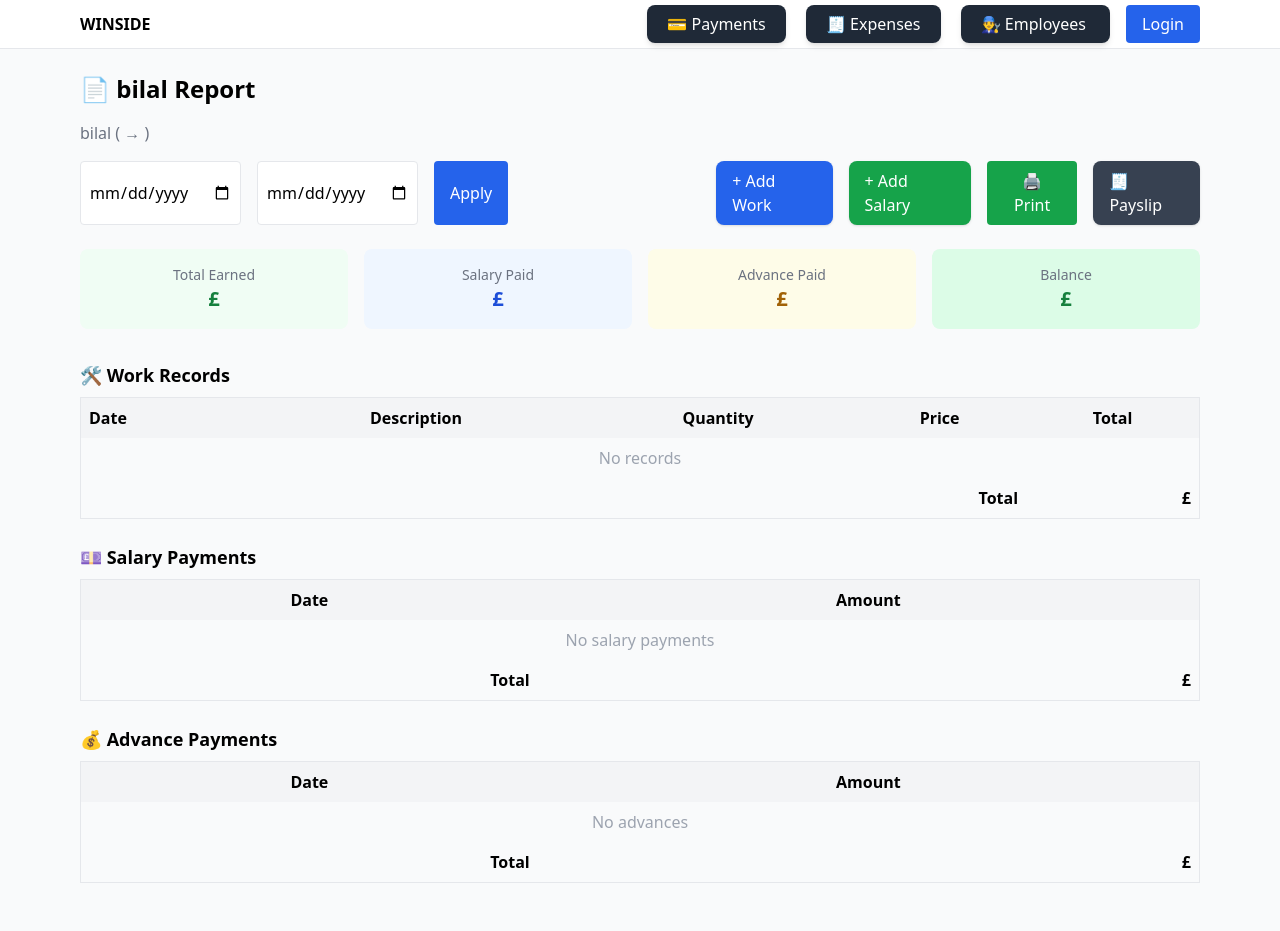
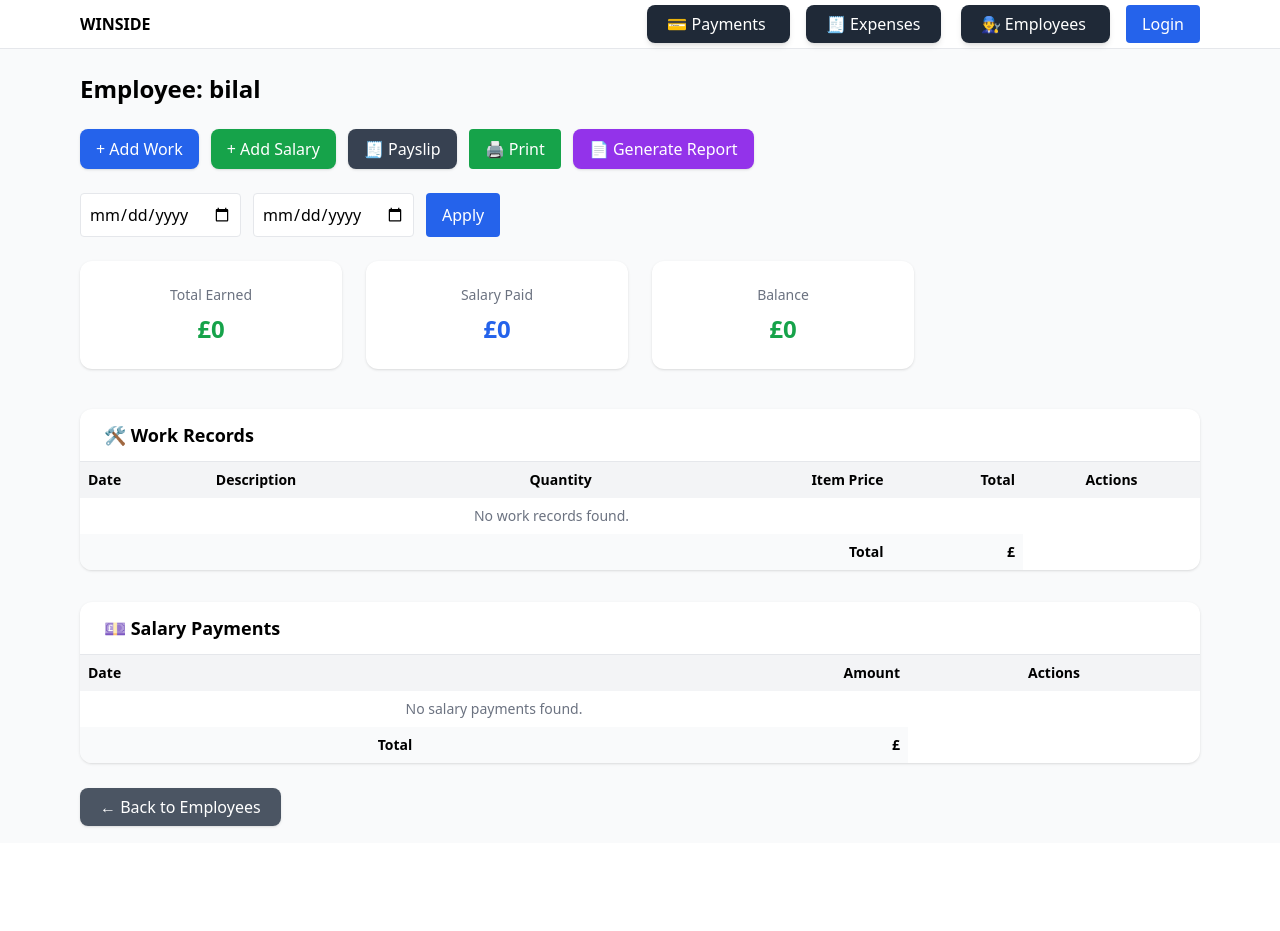
Before and after one commit to Sayyed-MA-shah/Expences-tracking, a Django app: page /employees/60/ in a window 1280 px wide. After the commit the page ends 828 px from the top, so only its background shows below. Run offline with Django 5.2, Linux system fonts and the light colour scheme; data comes from the database, SQL or seed files in the repository; both versions use the stored data as it was after the commit; some libraries are stand-ins or nearby versions.

Commit message:
new functionality of add multiple works, also fix the calculation bug in employee report

```diff
--- a/employees/templates/employees/employee_detail.html
+++ b/employees/templates/employees/employee_detail.html
@@ -1,74 +1,79 @@
-{% extends "base.html" %}
-{% block title %}Employee Report - {{ employee.name }}{% endblock %}
+{% extends 'base.html' %}
+{% block title %}Employee Detail - {{ employee.name }}{% endblock %}
 
 {% block content %}
-<!-- <div class="max-w-5xl mx-auto bg-white p-6 rounded-xl shadow">
-  <div class="mb-6 flex gap-3">
+<h1 class="text-2xl font-bold mb-6">Employee: {{ employee.name }}</h1>
+
+<!-- ====== Top Buttons ====== -->
+<div class="mb-6 flex flex-wrap gap-3">
   <a href="{% url 'employees:add_work' employee.id %}" class="px-4 py-2 bg-blue-600 text-white rounded-lg shadow hover:bg-blue-700">+ Add Work</a>
   <a href="{% url 'employees:add_salary' employee.id %}" class="px-4 py-2 bg-green-600 text-white rounded-lg shadow hover:bg-green-700">+ Add Salary</a>
   <a href="{% url 'employees:payslip' employee.id %}" class="px-4 py-2 bg-gray-700 text-white rounded-lg shadow hover:bg-gray-800">🧾 Payslip</a>
-</div> -->
-  <h2 class="text-2xl font-bold mb-4">📄 {{ employee.name }} Report</h2>
-  <p class="text-gray-500 mb-4">{{ employee.name }} ({{ start_date }} → {{ end_date }})</p>
+    <button type="button" onclick="window.print()" class="px-4 py-2 bg-green-600 text-white rounded">🖨 Print</button>
+  <a href="{% url 'employees:report' employee.id %}" class="px-4 py-2 bg-purple-600 text-white rounded-lg shadow hover:bg-purple-700">📄 Generate Report</a>
+</div>
 
-  <!-- Filters -->
-  <form method="get" class="flex gap-4 mb-6 no-print">
+<!-- ====== Date Filter ====== -->
+<form method="get" class="flex flex-wrap gap-3 mb-6">
   <input type="date" name="start_date" value="{{ start_date }}" class="border p-2 rounded">
   <input type="date" name="end_date" value="{{ end_date }}" class="border p-2 rounded">
   <button type="submit" class="px-4 py-2 bg-blue-600 text-white rounded">Apply</button>
-    <hr><hr><hr><hr><hr><hr><hr><hr><hr><hr><hr><hr>
-    <a href="{% url 'employees:add_work' employee.id %}" class="px-4 py-2 bg-blue-600 text-white rounded-lg shadow hover:bg-blue-700">+ Add Work</a>
-  <a href="{% url 'employees:add_salary' employee.id %}" class="px-4 py-2 bg-green-600 text-white rounded-lg shadow hover:bg-green-700">+ Add Salary</a>
-  <button type="button" onclick="window.print()"
-            class="px-4 py-2 bg-green-600 text-white rounded">🖨 Print</button>
-  <a href="{% url 'employees:payslip' employee.id %}" class="px-4 py-2 bg-gray-700 text-white rounded-lg shadow hover:bg-gray-800">🧾 Payslip</a>
 </form>
 
-  <!-- Summary -->
-  <div class="grid grid-cols-1 md:grid-cols-4 gap-4 mb-8">
-    <div class="p-4 bg-green-50 rounded-lg text-center">
-      <p class="text-sm text-gray-500">Total Earned</p>
-      <p class="text-xl font-bold text-green-700">£{{ total_work }}</p>
+<!-- ====== Employee Summary ====== -->
+<!-- ====== Employee Summary ====== -->
+<div class="grid grid-cols-1 md:grid-cols-4 gap-6 mb-10">
+  <div class="bg-white shadow rounded-xl p-6 text-center">
+    <h4 class="text-gray-500 text-sm">Total Earned</h4>
+    <p class="text-2xl font-bold text-green-600 mt-2">£{{ employee.total_earned }}</p>
   </div>
-    <div class="p-4 bg-blue-50 rounded-lg text-center">
-      <p class="text-sm text-gray-500">Salary Paid</p>
-      <p class="text-xl font-bold text-blue-700">£{{ total_salary }}</p>
+  <div class="bg-white shadow rounded-xl p-6 text-center">
+    <h4 class="text-gray-500 text-sm">Salary Paid</h4>
+    <p class="text-2xl font-bold text-blue-600 mt-2">£{{ employee.total_salary_paid }}</p>
   </div>
-    <div class="p-4 bg-yellow-50 rounded-lg text-center">
-      <p class="text-sm text-gray-500">Advance Paid</p>
-      <p class="text-xl font-bold text-yellow-700">£{{ total_advances }}</p>
-    </div>
-    <div class="p-4 {% if balance < 0 %}bg-red-50{% else %}bg-green-100{% endif %} rounded-lg text-center">
-      <p class="text-sm text-gray-500">Balance</p>
-      <p class="text-xl font-bold {% if balance < 0 %}text-red-700{% else %}text-green-700{% endif %}">
-        £{{ balance }}
+  <!-- <div class="bg-white shadow rounded-xl p-6 text-center">
+    <h4 class="text-gray-500 text-sm">Advance</h4>
+    <p class="text-2xl font-bold text-yellow-600 mt-2">£{{ employee.total_advances }}</p>
+  </div> -->
+  <div class="bg-white shadow rounded-xl p-6 text-center">
+    <h4 class="text-gray-500 text-sm">Balance</h4>
+    <p class="text-2xl font-bold {% if employee.balance < 0 %}text-red-600{% else %}text-green-600{% endif %} mt-2">
+      £{{ employee.balance }}
     </p>
   </div>
 </div>
-
-  <!-- Work Records -->
-  <h3 class="text-lg font-semibold mb-2">🛠 Work Records</h3>
-  <table class="w-full border mb-6">
+<!-- ====== Work Records ====== -->
+<div class="bg-white shadow rounded-xl mb-8 overflow-x-auto">
+  <div class="border-b px-6 py-3">
+    <h2 class="text-lg font-semibold">🛠 Work Records</h2>
+  </div>
+  <table class="w-full text-sm">
     <thead class="bg-gray-100">
       <tr>
         <th class="p-2 text-left">Date</th>
-        <th class="p-2">Description</th>
-        <th class="p-2">Quantity</th>
-        <th class="p-2">Price</th>
-        <th class="p-2">Total</th>
+        <th class="p-2 text-left">Description</th>
+        <th class="p-2 text-center">Quantity</th>
+        <th class="p-2 text-right">Item Price</th>
+        <th class="p-2 text-right">Total</th>
+        <th class="p-2">Actions</th>
       </tr>
     </thead>
     <tbody>
-      {% for wr in work_records %}
+      {% for w in work_records %}
       <tr class="border-t">
-        <td class="p-2">{{ wr.date }}</td>
-        <td class="p-2">{{ wr.description }}</td>
-        <td class="p-2 text-center">{{ wr.quantity }}</td>
-        <td class="p-2 text-right">£{{ wr.item_price }}</td>
-        <td class="p-2 text-right">£{{ wr.total|floatformat:0|add:0|default_if_none:0|floatformat:2 }}</td>
+        <td class="p-2">{{ w.date }}</td>
+        <td class="p-2">{{ w.description }}</td>
+        <td class="p-2 text-center">{{ w.quantity }}</td>
+        <td class="p-2 text-right">£{{ w.item_price }}</td>
+        <td class="p-2 text-right">£{{ w.total }}</td>
+        <td class="p-2 text-center">
+        <a href="{% url 'employees:delete_work_record' employee.id w.id %}"
+           class="text-red-600 hover:underline"
+           onclick="return confirm('Delete this advance payment?')">🗑 Delete</a>
+      </td>
       </tr>
       {% empty %}
-      <tr><td colspan="5" class="p-2 text-center text-gray-400">No records</td></tr>
+      <tr><td colspan="5" class="p-2 text-center text-gray-500">No work records found.</td></tr>
       {% endfor %}
       <tr class="bg-gray-50 font-bold">
         <td colspan="4" class="p-2 text-right">Total</td>
@@ -76,21 +81,34 @@
       </tr>
     </tbody>
   </table>
+</div>
 
-  <!-- Salary Payments -->
-  <h3 class="text-lg font-semibold mb-2">💷 Salary Payments</h3>
-  <table class="w-full border mb-6">
+<!-- ====== Salary Payments ====== -->
+<div class="bg-white shadow rounded-xl mb-8 overflow-x-auto">
+  <div class="border-b px-6 py-3">
+    <h2 class="text-lg font-semibold">💷 Salary Payments</h2>
+  </div>
+  <table class="w-full text-sm">
     <thead class="bg-gray-100">
-      <tr><th class="p-2">Date</th><th class="p-2">Amount</th></tr>
+      <tr>
+        <th class="p-2 text-left">Date</th>
+        <th class="p-2 text-right">Amount</th>
+        <th class="p-2">Actions</th>
+      </tr>
     </thead>
     <tbody>
       {% for sp in salary_payments %}
       <tr class="border-t">
         <td class="p-2">{{ sp.date }}</td>
         <td class="p-2 text-right">£{{ sp.amount }}</td>
+        <td class="p-2 text-center">
+        <a href="{% url 'employees:delete_salary_payment' employee.id sp.id %}"
+           class="text-red-600 hover:underline"
+           onclick="return confirm('Delete this salary payment?')">🗑 Delete</a>
+      </td>
       </tr>
       {% empty %}
-      <tr><td colspan="2" class="p-2 text-center text-gray-400">No salary payments</td></tr>
+      <tr><td colspan="2" class="p-2 text-center text-gray-500">No salary payments found.</td></tr>
       {% endfor %}
       <tr class="bg-gray-50 font-bold">
         <td class="p-2 text-right">Total</td>
@@ -98,12 +116,19 @@
       </tr>
     </tbody>
   </table>
+</div>
 
-  <!-- Advance Payments -->
-  <h3 class="text-lg font-semibold mb-2">💰 Advance Payments</h3>
-  <table class="w-full border mb-6">
+<!-- ====== Advance Payments ======
+<div class="bg-white shadow rounded-xl mb-8 overflow-x-auto">
+  <div class="border-b px-6 py-3">
+    <h2 class="text-lg font-semibold">💰 Advance Payments</h2>
+  </div>
+  <table class="w-full text-sm">
     <thead class="bg-gray-100">
-      <tr><th class="p-2">Date</th><th class="p-2">Amount</th></tr>
+      <tr>
+        <th class="p-2 text-left">Date</th>
+        <th class="p-2 text-right">Amount</th>
+      </tr>
     </thead>
     <tbody>
       {% for adv in advance_payments %}
@@ -112,7 +137,7 @@
         <td class="p-2 text-right">£{{ adv.amount }}</td>
       </tr>
       {% empty %}
-      <tr><td colspan="2" class="p-2 text-center text-gray-400">No advances</td></tr>
+      <tr><td colspan="2" class="p-2 text-center text-gray-500">No advances found.</td></tr>
       {% endfor %}
       <tr class="bg-gray-50 font-bold">
         <td class="p-2 text-right">Total</td>
@@ -120,8 +145,14 @@
       </tr>
     </tbody>
   </table>
+</div> -->
+
+<!-- ====== Back Button ====== -->
+<div class="mt-6">
+  <a href="{% url 'employees:list' %}" class="px-5 py-2 bg-gray-600 text-white rounded-lg shadow hover:bg-gray-700">
+    ← Back to Employees
+  </a>
 </div>
-
 <style>
   @media print {
     .no-print { display: none !important; }
--- a/employees/templates/employees/employee_list.html
+++ b/employees/templates/employees/employee_list.html
@@ -47,7 +47,7 @@
         {% for emp in employees %}
         <tr class="hover:bg-gray-50">
           <td class="p-2">
-            <a href="{% url 'employees:detail' emp.id %}" class="text-blue-600 hover:underline">
+            <a href="{% url 'employees:report' emp.id %}" class="text-blue-600 hover:underline">
               {{ emp.name }}
             </a>
           </td>
@@ -64,9 +64,9 @@
 
             <a href="{% url 'employees:add_salary' emp.id %}" class="px-2 py-1 bg-green-600 text-white rounded">+ Salary</a> -->
 
-            <a href="{% url 'employees:update' emp.id %}" class="px-3 py-1 bg-gray-600 text-white rounded-lg text-sm">✏ Edit</a>
+            <a href="{% url 'employees:update' emp.id %}" class="px-3 py-1 bg-gray-600 text-white rounded-lg text-sm">✏</a>
 
-             <a href="{% url 'employees:delete' emp.id %}" class="px-3 py-1 bg-red-400 text-white rounded-lg text-sm">🗑 Delete</a>
+             <a href="{% url 'employees:delete' emp.id %}" class="px-3 py-1 bg-red-400 text-white rounded-lg text-sm">🗑</a>
           </td>
         </tr>
         {% empty %}
--- a/employees/templates/employees/payslip.html
+++ b/employees/templates/employees/payslip.html
@@ -28,10 +28,10 @@
       <p class="text-sm text-gray-500">Phone</p>
       <p class="text-lg font-semibold">{{ employee.phone|default:"—" }}</p>
     </div>
-    <div class="bg-gray-50 p-4 rounded-lg">
+    <!-- <div class="bg-gray-50 p-4 rounded-lg">
       <p class="text-sm text-gray-500">Item Price</p>
       <p class="text-lg font-semibold">£{{ employee.item_price }}</p>
-    </div>
+    </div> -->
   </div>
 
   <!-- Summary -->
--- a/employees/urls.py
+++ b/employees/urls.py
@@ -22,6 +22,11 @@ urlpatterns = [
      path("<int:emp_id>/add_salary/", views.add_salary, name="add_salary"),
      path("<int:pk>/report/", views.employee_report, name="report"),
 
+     path("<int:pk>/work/<int:record_id>/delete/", views.delete_work_record, name="delete_work_record"),
+    path("<int:pk>/salary/<int:payment_id>/delete/", views.delete_salary_payment, name="delete_salary_payment"),
+    path("<int:pk>/advance/<int:advance_id>/delete/", views.delete_advance_payment, name="delete_advance_payment"),
+
+
 
 
 
--- a/employees/views.py
+++ b/employees/views.py
@@ -2,6 +2,7 @@ from django.shortcuts import render, redirect, get_object_or_404
 from django.utils import timezone
 from django.db import models
 from django.utils.timezone import now
+from django.urls import reverse
 from datetime import datetime
 from .models import ContractualEmployee, WorkRecord, SalaryPayment
 from django import forms
@@ -42,16 +43,26 @@ def employee_create(request):
 # Add daily work record
 def add_work(request, employee_id):
     employee = get_object_or_404(ContractualEmployee, pk=employee_id)
+
     if request.method == "POST":
-        form = WorkRecordForm(request.POST)
-        if form.is_valid():
-            work = form.save(commit=False)
-            work.employee = employee
-            work.save()
-            return redirect("employees:detail", employee_id)
-    else:
-        form = WorkRecordForm()
-    return render(request, "employees/work_form.html", {"form": form, "employee": employee})
+        dates = request.POST.getlist("date")
+        descriptions = request.POST.getlist("description")
+        quantities = request.POST.getlist("quantity")
+        item_prices = request.POST.getlist("item_price")
+
+        for i in range(len(dates)):
+            if quantities[i] and item_prices[i]:  # only save valid rows
+                WorkRecord.objects.create(
+                    employee=employee,
+                    date=dates[i] or timezone.now().date(),
+                    description=descriptions[i],
+                    quantity=int(quantities[i]),
+                    item_price=float(item_prices[i]),
+                )
+        return redirect("employees:report", employee_id)
+
+    return render(request, "employees/work_form.html", {"employee": employee, "today": timezone.now().date()})
+
 
 # Employee detail view
 def employee_detail(request, employee_id):
@@ -130,33 +141,25 @@ def add_salary(request, emp_id):
         "employee": employee,
     })
 
+# ✅ employees/views.py
 def employee_report(request, pk):
     employee = get_object_or_404(ContractualEmployee, pk=pk)
 
-    # Get filter dates
     start_date = request.GET.get("start_date")
     end_date = request.GET.get("end_date")
 
-    if not start_date:
-        start_date = datetime.now().date()
-    else:
+    if start_date and end_date:
         start_date = datetime.strptime(start_date, "%Y-%m-%d").date()
-
-    if not end_date:
-        end_date = datetime.now().date()
-    else:
         end_date = datetime.strptime(end_date, "%Y-%m-%d").date()
 
-    # Filter records
-    work_records = employee.work_records.filter(date__range=[start_date, end_date])
-    salary_payments = employee.salary_payments.filter(date__range=[start_date, end_date])
-    advance_payments = employee.advance_payments.filter(date__range=[start_date, end_date])
+        work_records = employee.work_records.filter(date__range=[start_date, end_date])
+        salary_payments = employee.salary_payments.filter(date__range=[start_date, end_date])
+        advance_payments = employee.advance_payments.filter(date__range=[start_date, end_date])
+    else:
+        work_records = employee.work_records.all()
+        salary_payments = employee.salary_payments.all()
+        advance_payments = employee.advance_payments.all()
 
-    total_work = work_records.aggregate(
-    total=Sum(
-        ExpressionWrapper(F("quantity") * F("item_price"), output_field=DecimalField())
-    )
-    )["total"] or 0
     # Totals
     total_work = sum([wr.quantity * wr.item_price for wr in work_records])
     total_salary = sum([sp.amount for sp in salary_payments])
@@ -176,4 +179,24 @@ def employee_report(request, pk):
         "balance": balance,
         "today": now().date(),
     }
-    return render(request, "employees/employee_report.html", context)
+    return render(request, "employees/employee_detail.html", context)
+
+def delete_work_record(request, pk, record_id):
+    employee = get_object_or_404(ContractualEmployee, pk=pk)
+    record = get_object_or_404(WorkRecord, id=record_id, employee=employee)
+    record.delete()
+    return redirect(reverse("employees:report", args=[employee.id]))
+
+# DELETE Salary Payment
+def delete_salary_payment(request, pk, payment_id):
+    employee = get_object_or_404(ContractualEmployee, pk=pk)
+    payment = get_object_or_404(SalaryPayment, id=payment_id, employee=employee)
+    payment.delete()
+    return redirect(reverse("employees:report", args=[employee.id]))
+
+# DELETE Advance Payment
+def delete_advance_payment(request, pk, advance_id):
+    employee = get_object_or_404(ContractualEmployee, pk=pk)
+    advance = get_object_or_404(AdvancePayment, id=advance_id, employee=employee)
+    advance.delete()
+    return redirect(reverse("employees:report", args=[employee.id]))
--- a/expenses/models.py
+++ b/expenses/models.py
@@ -8,11 +8,14 @@ class Expense(models.Model):
         MATERIAL = "MATERIAL", "Material Expense"
         RBG = "RBG", "Rent / Bill / Guest"
         SETUP = "SETUP", "Setup Purchase"
+        OUTSOURCE = "OUTSOURCE", "Outsource"
+        LOGISTICS = "LOGISTICS", "Logistics"
 
     class SubType(models.TextChoices):
         RENT = "RENT", "Rent"
         BILL = "BILL", "Bill"
         GUEST = "GUEST", "Guest"
+
 
     date = models.DateField(default=timezone.now)
     category = models.CharField(max_length=20, choices=Category.choices)
--- a/expenses/templates/expenses/bulk_add.html
+++ b/expenses/templates/expenses/bulk_add.html
@@ -24,6 +24,8 @@
         <option value="MATERIAL">Material Expense</option>
         <option value="RBG">Rent / Bill / Guest</option>
         <option value="SETUP">Setup Purchase</option>
+        <option value="SETUP">Logistic</option>
+        <option value="SETUP">Outsource</option>
       </select>
     </td>
     <td><input type="number" step="0.01" name="amount[]" class="border rounded p-1 w-full"></td>
--- a/templates/base.html
+++ b/templates/base.html
@@ -12,9 +12,15 @@
   <div class="max-w-6xl mx-auto px-4 py-3 flex items-center justify-between">
     <a href="{% url 'dashboard:home' %}" class="font-bold">WINSIDE</a>
     <div class="space-x-4">
-      <a class="px-5 py-2 rounded-lg bg-gray-800 text-white font-medium shadow-md
+      <a class="px-5 py-2 rounded-lg
+          {% if request.resolver_match.url_name == 'list' %}bg-white text-gray-800{% else %}bg-gray-800 text-white{% endif %}
+          font-medium shadow-md
           transition-all duration-300 ease-in-out
-          hover:bg-gray-700 hover:shadow-lg hover:-translate-y-0.5" href="{% url 'payments:list' %}">💳 Payments</a>
+          hover:bg-gray-700 hover:shadow-lg hover:-translate-y-0.5"
+   href="{% url 'payments:list' %}">
+   💳 Payments
+</a>
+
 
 
       <a class="px-5 py-2 rounded-lg bg-gray-800 text-white font-medium shadow-md
```
Also changed, not shown: dashboard/templates/dashboard/home.html (+7 -7 lines), employees/templates/employees/employee_report.html (deleted, +0 -132 lines), employees/templates/employees/work_form.html (+48 -33 lines), db.sqlite3. Lines whose indentation alone changed are shown as unchanged.
